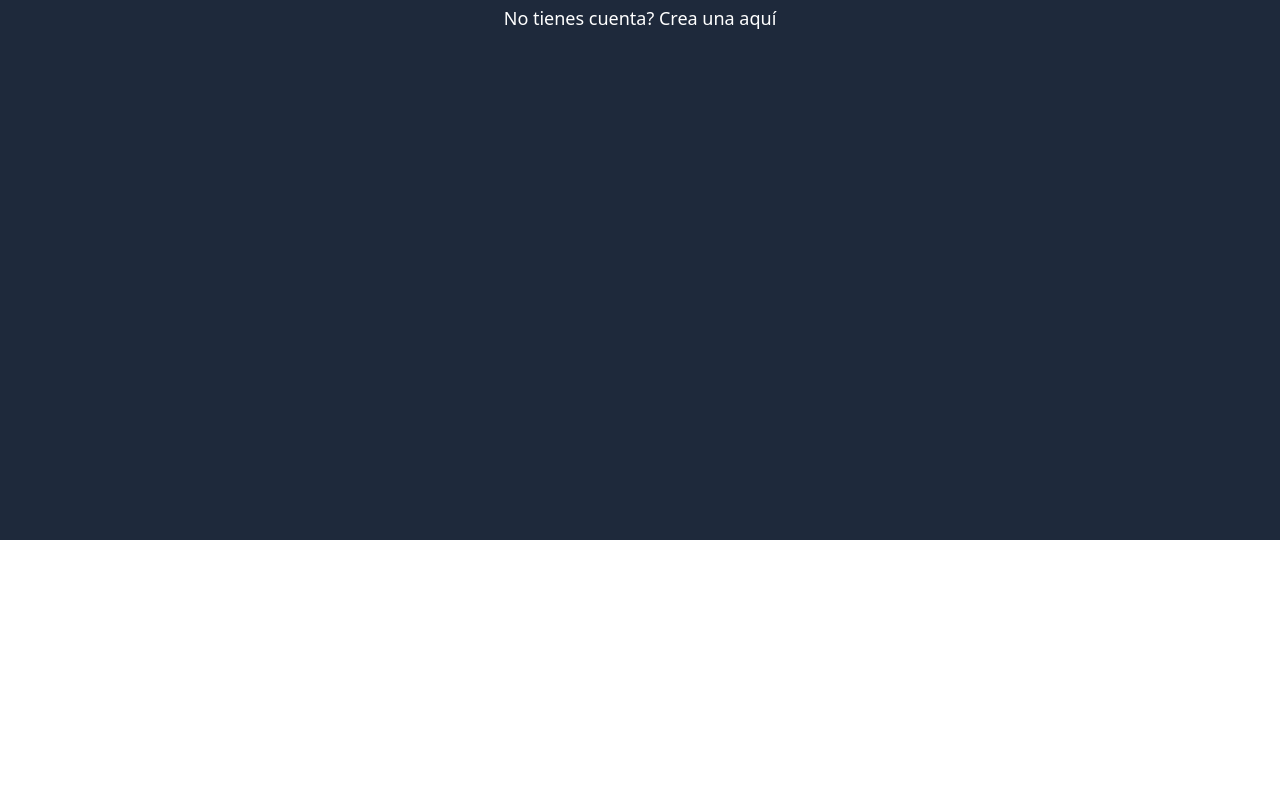
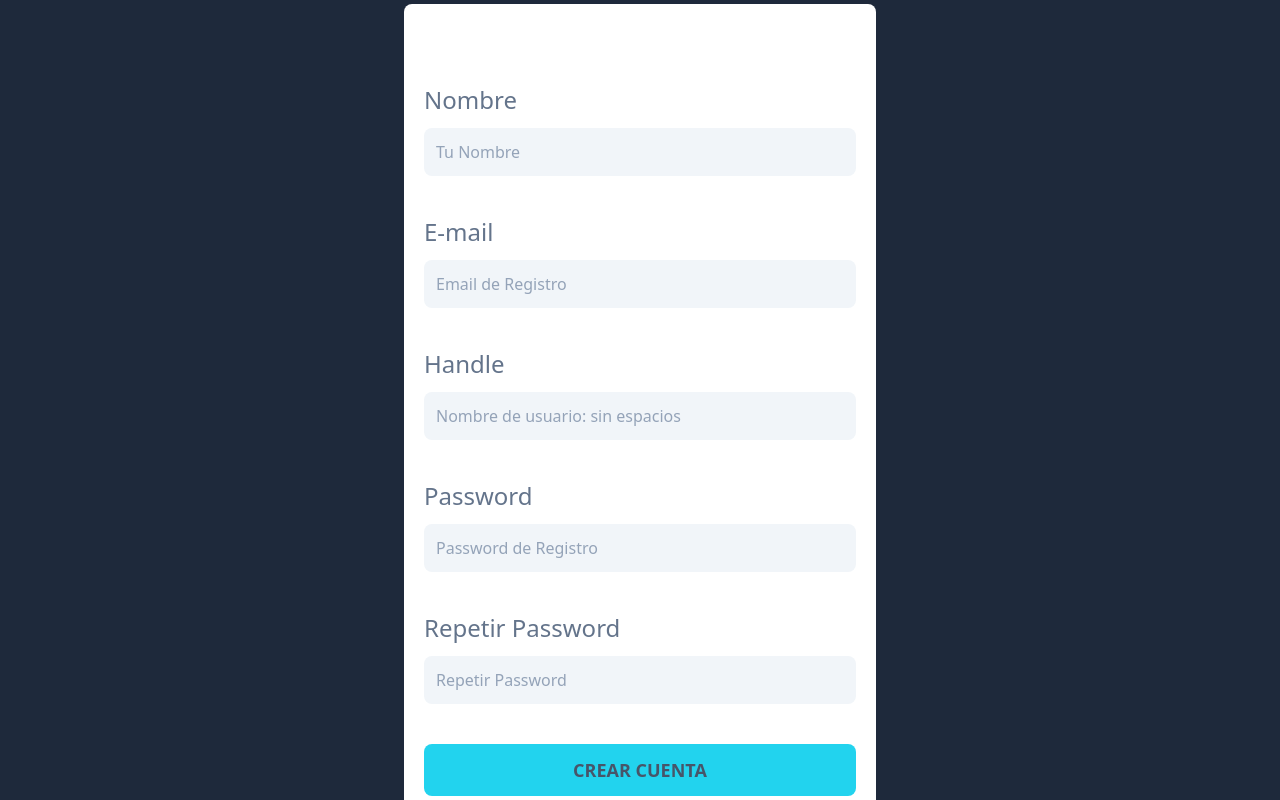
Before and after one commit to Asix94/devtree-react, a React (Vite) app: page /auth/login in a window 1280 px wide. Shown: the part 260-1060 px from the top of the page. Before the commit the page ends 800 px from the top, so only its background shows below. Built offline with nearby package versions, Linux system fonts and the light colour scheme.

Commit message:
añadiendo al formulario de registro e instalar react hook form

```diff
--- a/package.json
+++ b/package.json
@@ -12,6 +12,7 @@
   "dependencies": {
     "react": "^19.2.8",
     "react-dom": "^19.2.8",
+    "react-hook-form": "^7.88.0",
     "react-router-dom": "^7.18.4"
   },
   "devDependencies": {
--- a/src/views/LoginView.tsx
+++ b/src/views/LoginView.tsx
@@ -1,9 +1,73 @@
-import { Link } from 'react-router-dom'
+import { Link } from 'react-router-dom';
+import { useForm } from 'react-hook-form';
 
 export default function LoginView() {
+    const { register, watch, handleSubmit, formState: { errors }} = useForm();
     return (
         <>
             <h1 className='text-4xl text-white font-bold'>Iniciar Sesión</h1>
+
+            <form
+                onSubmit={() => {}}
+                className="bg-white px-5 py-20 rounded-lg space-y-10 mt-10"
+            >
+
+                <div className="grid grid-cols-1 space-y-3">
+                    <label htmlFor="name" className="text-2xl text-slate-500">Nombre</label>
+                    <input
+                        id="name"
+                        type="text"
+                        placeholder="Tu Nombre"
+                        className="bg-slate-100 border-none p-3 rounded-lg placeholder-slate-400"
+                    />
+                </div>
+
+                <div className="grid grid-cols-1 space-y-3">
+                    <label htmlFor="email" className="text-2xl text-slate-500">E-mail</label>
+                    <input
+                        id="email"
+                        type="email"
+                        placeholder="Email de Registro"
+                        className="bg-slate-100 border-none p-3 rounded-lg placeholder-slate-400"
+                    />
+                </div>
+
+                <div className="grid grid-cols-1 space-y-3">
+                    <label htmlFor="handle" className="text-2xl text-slate-500">Handle</label>
+                    <input
+                        id="handle"
+                        type="text"
+                        placeholder="Nombre de usuario: sin espacios"
+                        className="bg-slate-100 border-none p-3 rounded-lg placeholder-slate-400"
+                    />
+                </div>
+
+                <div className="grid grid-cols-1 space-y-3">
+                    <label htmlFor="password" className="text-2xl text-slate-500">Password</label>
+                    <input
+                        id="password"
+                        type="password"
+                        placeholder="Password de Registro"
+                        className="bg-slate-100 border-none p-3 rounded-lg placeholder-slate-400"
+                    />
+                </div>
+
+                <div className="grid grid-cols-1 space-y-3">
+                    <label htmlFor="password_confirmation" className="text-2xl text-slate-500">Repetir Password</label>
+                    <input
+                        id="password"
+                        type="password"
+                        placeholder="Repetir Password"
+                        className="bg-slate-100 border-none p-3 rounded-lg placeholder-slate-400"
+                    />
+                </div>
+
+                <input
+                    type="submit"
+                    className="bg-cyan-400 p-3 text-lg w-full uppercase text-slate-600 rounded-lg font-bold cursor-pointer"
+                    value='Crear Cuenta'
+                />
+            </form>
 
             <nav className='mt-10'>
                 <Link
```
Also changed, not shown: 1 other file (tests, documents, lock files or other folders).
